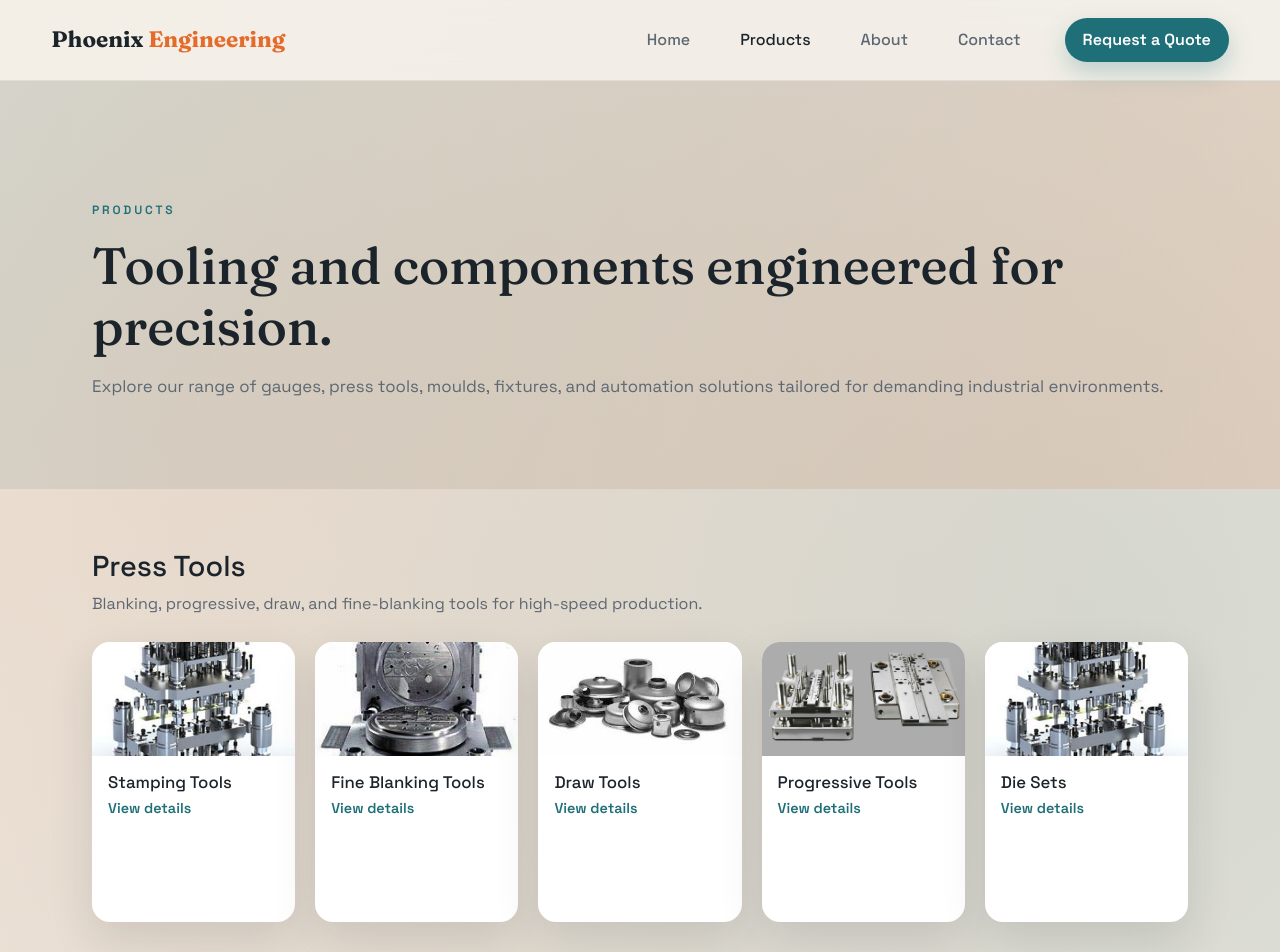
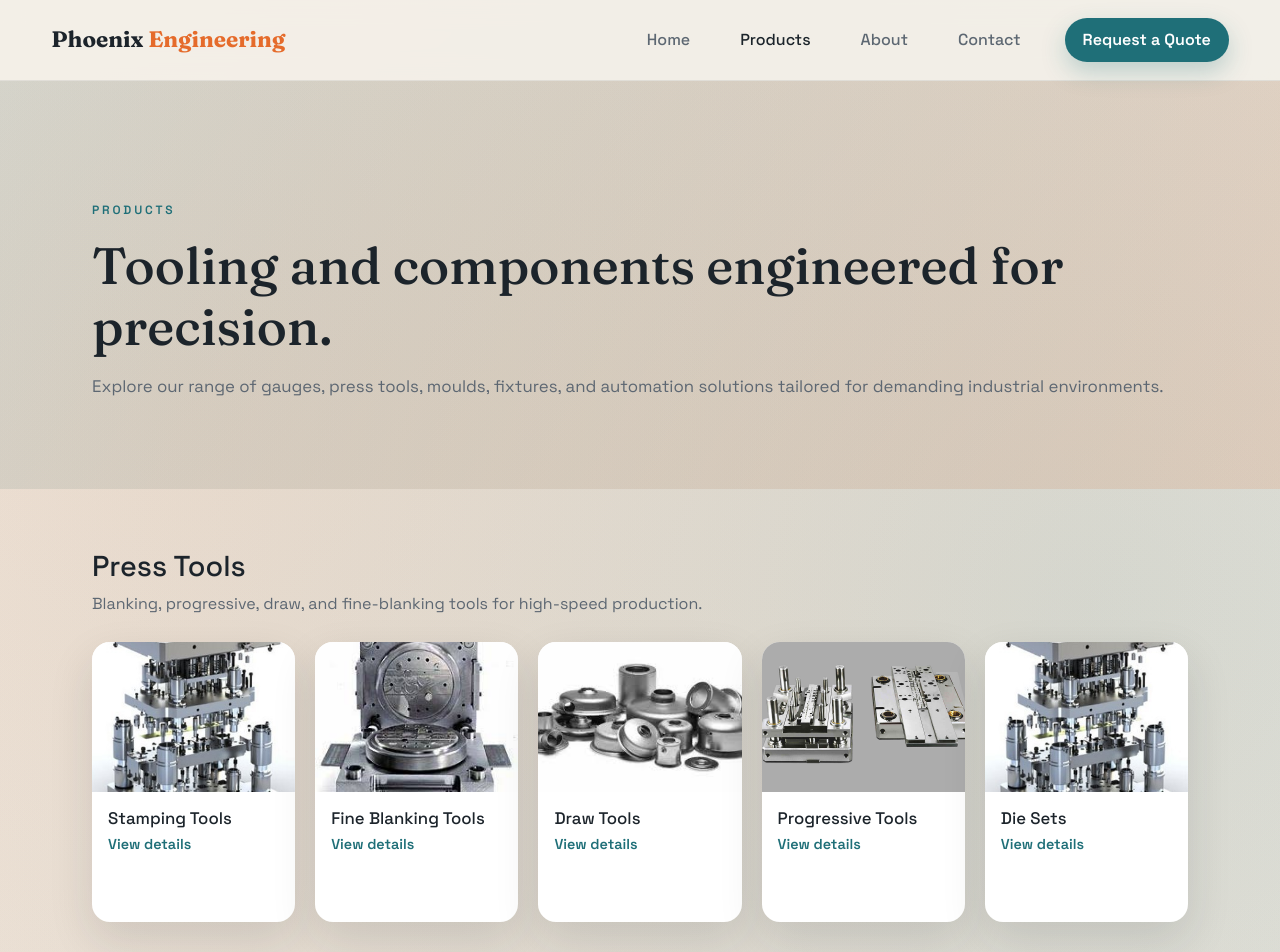
Before and after one commit to kaushikjagadeshan/phoenixenin, a React (Create React App) app: page /products in a window 1280 px wide. Shown: the top 952 px of the page. Built offline with nearby package versions, Linux system fonts and the light colour scheme.

Commit message:
Fix product card image sizing

```diff
--- a/src/components/Products/Products.css
+++ b/src/components/Products/Products.css
@@ -38,7 +38,7 @@
   overflow: hidden;
   box-shadow: var(--shadow);
   display: grid;
-  grid-template-rows: auto 1fr;
+  grid-template-rows: 150px 1fr;
   transition: transform 0.2s ease, box-shadow 0.2s ease;
   min-height: 280px;
   width: 100%;
@@ -52,7 +52,7 @@
 
 .product-card img {
   width: 100%;
-  aspect-ratio: 16 / 9;
+  height: 100%;
   object-fit: cover;
   object-position: center;
 }
```
